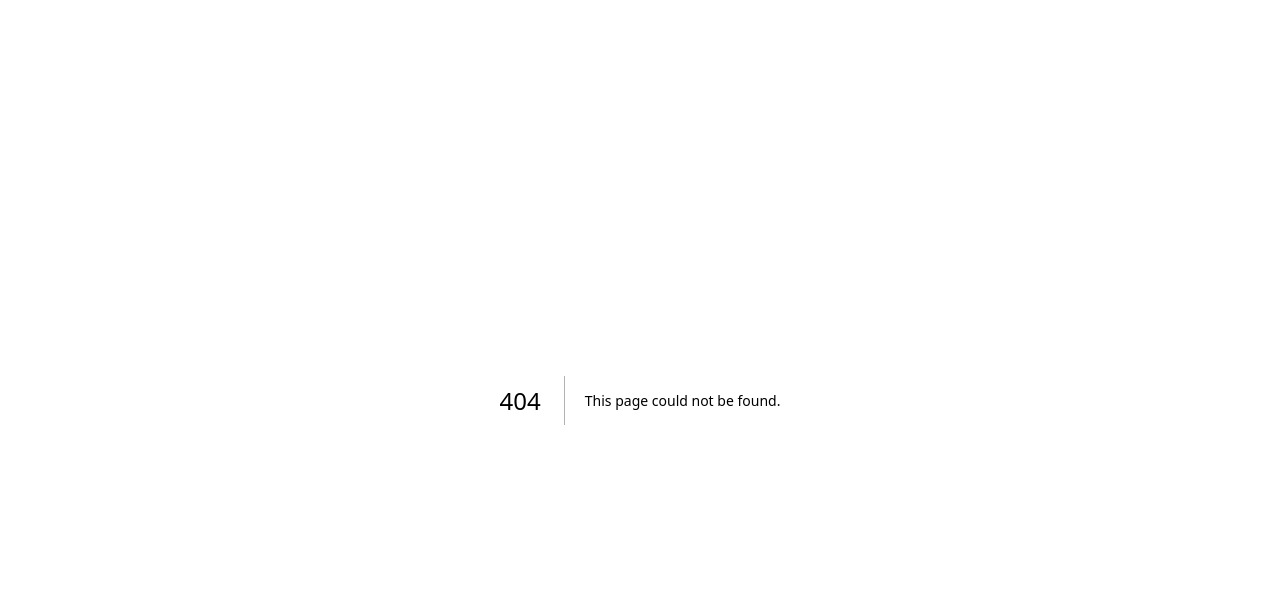
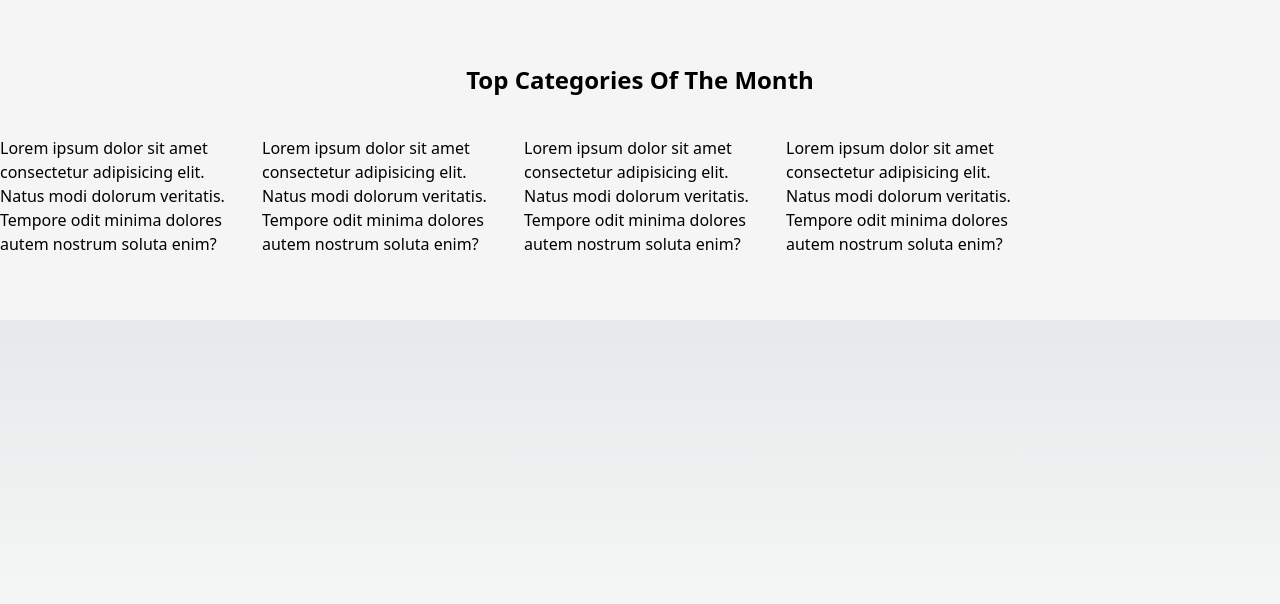
Before and after one commit to MdMuzahid07/Bazar-ecommerce, a Next.js app: page /home/featuredBrandsSlider/FeaturedBrandSlider in a window 1280 px wide. Before the commit this address had no page. Shown: the top 604 px of the page. Built offline with nearby package versions, Linux system fonts and the light colour scheme.

Commit message:
FeatureBrandSlider Layout complete

```diff
--- a/src/pages/home/Main.js
+++ b/src/pages/home/Main.js
@@ -5,6 +5,7 @@ import { HiOutlineArrowSmRight } from 'react-icons/hi';
 import LandingPageHeaderSlider from './headerSliderSection/LandingPageHeaderSlider';
 import DealsOfTheDay from './DealsOfTheDaySlider/DealsOfTheDay';
 import ElectronicsAsideSectionSlider from './ElectronicsAsideSliderSection/ElectronicsAsideSectionSlider';
+import FeaturedBrandSlider from './featuredBrandsSlider/FeaturedBrandSlider';
 
 const Main = () => {
     return (
@@ -384,7 +385,18 @@ const Main = () => {
                     </div>
                 </section>
 
-                {/*  women's Fashion aside slider section start here====================> */}
+                {/*  Featured Brands section start here====================> */}
+
+                <section className="px-3 lg:px-0 mb-16">
+                    <h2 className="mb-5 text-xl font-bold">Featured Brands</h2>
+                    <div className="bg-white">
+                        <FeaturedBrandSlider />
+                    </div>
+                </section>
+
+                {/*  Featured Brands section start here====================> */}
+
+
 
             </div >
         </section >
--- /dev/null
+++ b/src/pages/home/featuredBrandsSlider/FeaturedBrandSlider.js
@@ -0,0 +1,72 @@
+import React from 'react';
+// Import Swiper React components
+import { Swiper, SwiperSlide } from "swiper/react";
+
+// Import Swiper styles
+import "swiper/css";
+import "swiper/css/pagination";
+
+// import required modules
+import { Pagination } from "swiper";
+
+
+const FeaturedBrandSlider = () => {
+    return (
+        <div style={{ backgroundColor: "#F5F5F5" }}>
+            <div className="max-w-7xl mx-auto py-16">
+                <div className="mx-3 lg:mx-0">
+                    <h2 className="text-2xl font-bold text-center mb-10">Top Categories Of The Month</h2>
+                    <Swiper
+                        slidesPerView={1}
+                        spaceBetween={10}
+                        pagination={{
+                            clickable: true,
+                        }}
+                        breakpoints={{
+                            300: {
+                                slidesPerView: 2,
+                                spaceBetween: 20,
+                            },
+                            640: {
+                                slidesPerView: 3,
+                                spaceBetween: 20,
+                            },
+                            768: {
+                                slidesPerView: 4,
+                                spaceBetween: 40,
+                            },
+                            1024: {
+                                slidesPerView: 5,
+                                spaceBetween: 30,
+                            },
+                        }}
+                        modules={[Pagination]}
+                        className="mySwiper"
+                    >
+
+
+                        <SwiperSlide>
+                            <p>Lorem ipsum dolor sit amet consectetur adipisicing elit. Natus modi dolorum veritatis. Tempore odit minima dolores autem nostrum soluta enim?</p>
+                        </SwiperSlide>
+
+                        <SwiperSlide>
+                            <p>Lorem ipsum dolor sit amet consectetur adipisicing elit. Natus modi dolorum veritatis. Tempore odit minima dolores autem nostrum soluta enim?</p>
+                        </SwiperSlide>
+
+                        <SwiperSlide>
+                            <p>Lorem ipsum dolor sit amet consectetur adipisicing elit. Natus modi dolorum veritatis. Tempore odit minima dolores autem nostrum soluta enim?</p>
+                        </SwiperSlide>
+
+                        <SwiperSlide>
+                            <p>Lorem ipsum dolor sit amet consectetur adipisicing elit. Natus modi dolorum veritatis. Tempore odit minima dolores autem nostrum soluta enim?</p>
+                        </SwiperSlide>
+
+
+                    </Swiper>
+                </div>
+            </div>
+        </div>
+    );
+};
+
+export default FeaturedBrandSlider;
```
